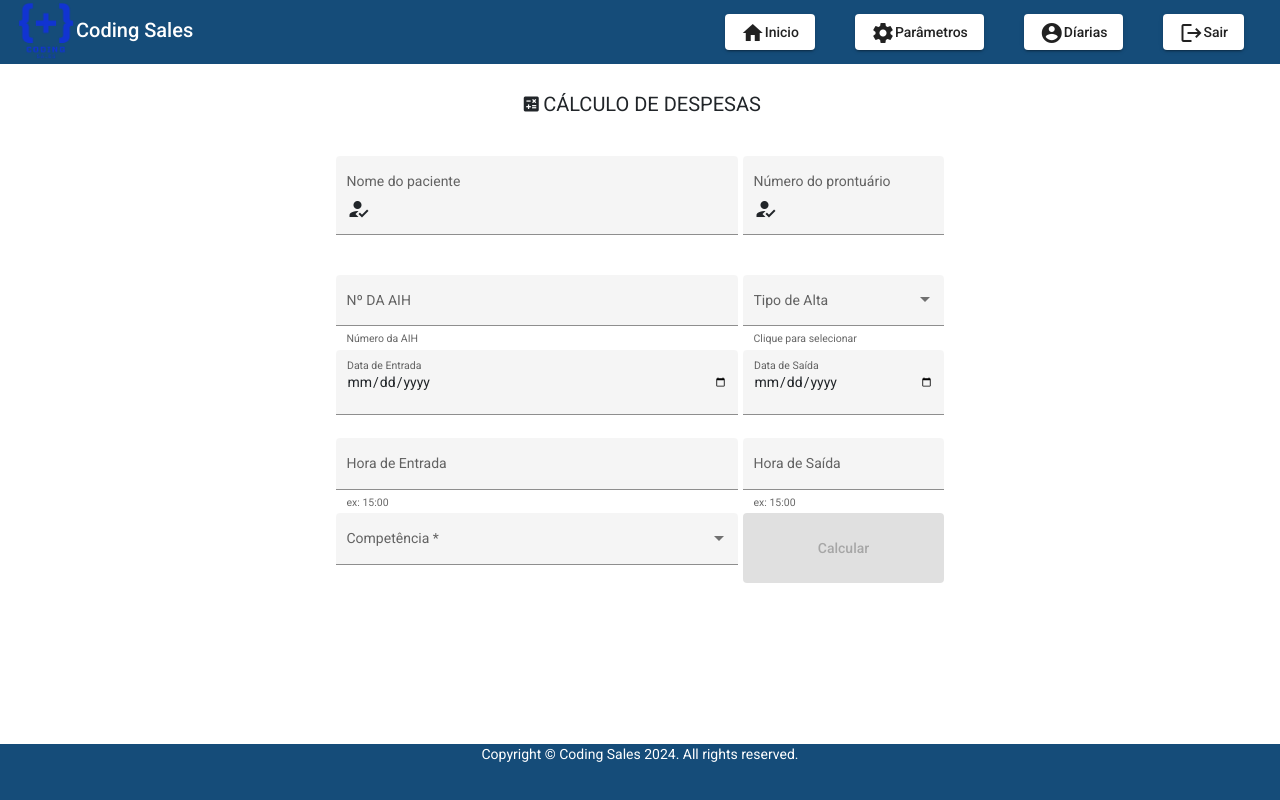
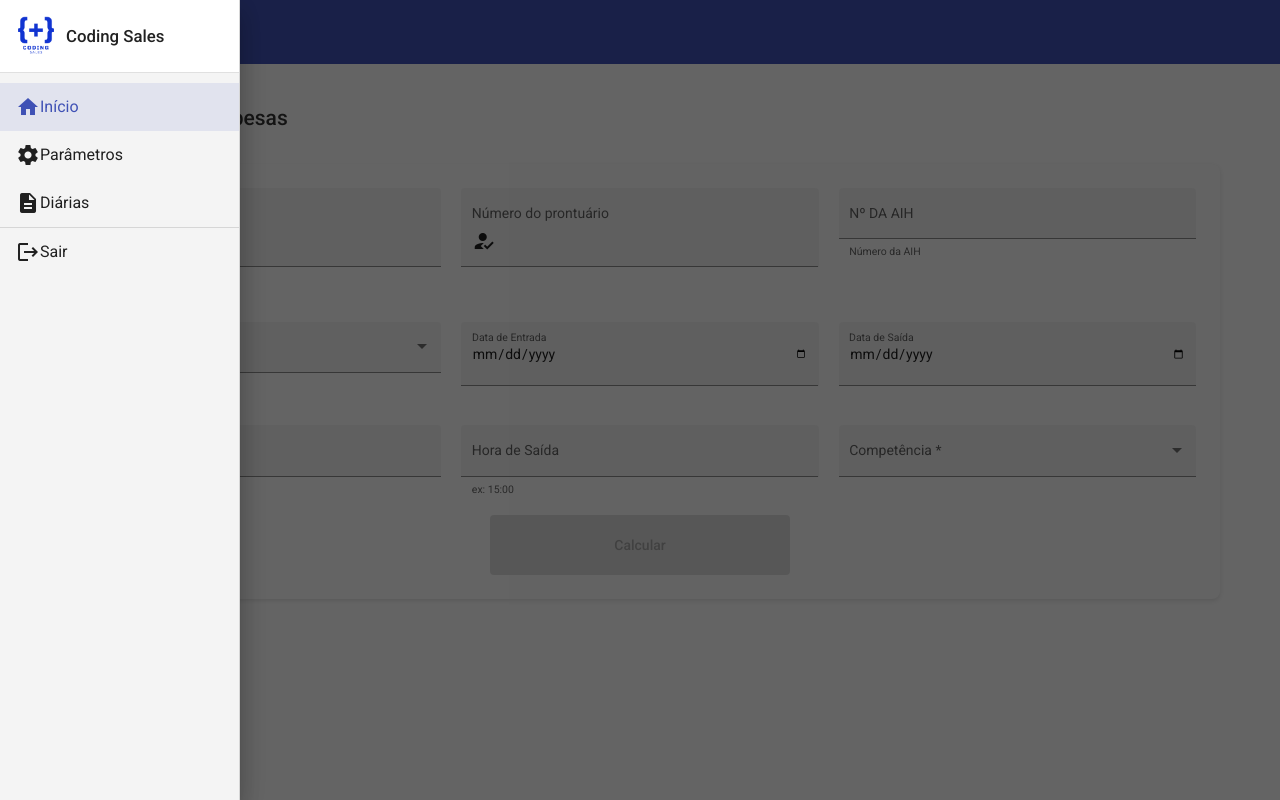
Before and after one commit to Ferkz/frontenddiarias, an Angular app: page / in a window 1280 px wide. Built offline with nearby package versions, Linux system fonts and the light colour scheme.

Commit message:
ajuste menu

```diff
--- a/src/app/components/formcadastro/formcadastro.component.scss
+++ b/src/app/components/formcadastro/formcadastro.component.scss
@@ -1,44 +1,75 @@
-$menuBreakpoint: 768px;
-$primaryColor: #154c79;
+// Estilo geral para o container principal
+.container {
+  padding: 20px;
+  margin: auto;
+  max-width: 1200px;
+}
 
-.container-form{
+// Estilização do título do formulário
+.title {
   display: flex;
-  justify-content: center;
-  flex-wrap: wrap;
-  margin: 10px;
+  align-items: center;
+  gap: 10px;
+  margin-bottom: 24px;
+  font-size: 1.5em;
+  font-weight: 500;
+  color: #333;
 }
-.title {
-  font-size: 20px;
-  justify-content: center;
-  display: flex;
-  margin: 30px;
-  text-transform: uppercase;
-  .title-icon{
-    font-size: 20px;
-    text-align: center;
+
+// Container principal do formulário
+.container-form {
+  padding: 24px;
+  background-color: #f9f9f9;
+  border-radius: 8px;
+  box-shadow: 0 2px 4px rgba(0, 0, 0, 0.1);
+}
+
+// Grid que organiza os campos do formulário
+.grid-form-container {
+  display: grid;
+  // Cria colunas responsivas: em telas grandes, teremos 2 ou mais colunas.
+  // Em telas menores, os itens se ajustarão para 1 coluna.
+  grid-template-columns: repeat(auto-fit, minmax(320px, 1fr));
+  gap: 20px; // Espaçamento entre os campos
+}
+
+// Garante que cada mat-form-field ocupe toda a largura do seu container no grid
+::ng-deep .mat-form-field {
+  width: 100%;
+}
+
+// Estilo para a div de mensagem de erro
+.alert-danger {
+  color: #f44336; // Vermelho do Material Design
+  font-size: 0.75em;
+  margin-top: -15px;
+  margin-bottom: 10px;
+}
+
+// Estilo para o botão de envio
+button[mat-raised-button] {
+  // Faz o botão ocupar todas as colunas do grid
+  grid-column: 1 / -1;
+  width: 100%;
+  max-width: 300px; // Largura máxima para o botão
+  justify-self: center; // Centraliza o botão no grid
+  padding: 12px 0;
+  font-size: 1em;
+}
+
+// Ajustes específicos para telas menores
+@media (max-width: 768px) {
+  .title {
+    font-size: 1.2em;
+    justify-content: center;
+  }
+
+  .container-form {
+    padding: 16px;
+  }
+
+  // Força uma única coluna em telas muito pequenas
+  .grid-form-container {
+    grid-template-columns: 1fr;
   }
 }
-.form-nome{
-  width: 100%;
-}
-.grid{
-  display: grid;
-}
-.grid-form-container {
-  grid-template-columns: 8fr 4fr  ;
-  grid-gap: 5px;
-}
-@media (max-width: $menuBreakpoint) {
-  .grid-form-container{
-    display: flex;
-    flex-direction: column;
-    flex-wrap: wrap;
-  }
-}
-.btn-calcular{
-  background-color  : $primaryColor;
-  color: #fff;
-  width: 100%;
-  height: 50px;
-  margin: 2px;
-}
--- a/src/app/components/header/header.component.html
+++ b/src/app/components/header/header.component.html
@@ -1,22 +1,43 @@
-<header>
-  <header class="app-header">
-    <mat-toolbar>
-      <div class="logo">
-        <a href="https://ferkz.github.io/luisfernandomonteiro/">
-        <img src="../../../assets/img/logo.png" width="60px" alt="logo coding sales">
+<mat-drawer-container class="app-container" autosize>
+
+  <mat-drawer #drawer class="app-sidenav" mode="over" opened="true">
+    <div class="logo-container">
+        <img src="../../../assets/img/logo.png" alt="Logo Coding Sales">
+        <span class="logo-name">Coding Sales</span>
+    </div>
+    <mat-nav-list class="menu-items">
+      <a mat-list-item routerLink="/" routerLinkActive="active-link" [routerLinkActiveOptions]="{exact: true}">
+        <mat-icon matListItemIcon>home</mat-icon>
+        <span matListItemTitle>Início</span>
       </a>
-              <span class="logo-name">Coding Sales</span>
-      </div>
-      <li class="burger" (click)="toggleMenu()">
-        <i class="material-icons">{{ isMenuOpen ? "close" : "menu" }}</i>
-      </li>
-      <span class="spacer"></span>
-      <div class="menu" [class.is-open]="isMenuOpen">
-        <button mat-raised-button routerLink="/" class="menu-item"><mat-icon>home</mat-icon>Inicio</button>
-        <button mat-raised-button class="menu-item" (click)="openDialog()"><mat-icon>settings</mat-icon>Parâmetros</button>
-        <button mat-raised-button routerLink="/lista-diarias" class="menu-item"><mat-icon>account_circle</mat-icon>Díarias</button>
-        <button mat-raised-button class="menu-item" routerLink="/login"><mat-icon>logout</mat-icon>Sair</button>
-      </div>
-      </mat-toolbar>
-  </header>
-</header>
+      <a mat-list-item (click)="openDialog()">
+        <mat-icon matListItemIcon>settings</mat-icon>
+        <span matListItemTitle>Parâmetros</span>
+      </a>
+      <a mat-list-item routerLink="/lista-diarias" routerLinkActive="active-link">
+        <mat-icon matListItemIcon>description</mat-icon>
+        <span matListItemTitle>Diárias</span>
+      </a>
+
+      <mat-divider></mat-divider>
+
+      <a mat-list-item >
+        <mat-icon matListItemIcon>logout</mat-icon>
+        <span matListItemTitle>Sair</span>
+      </a>
+    </mat-nav-list>
+  </mat-drawer>
+
+  <mat-drawer-content class="app-sidenav-content">
+    <mat-toolbar color="primary" class="app-toolbar">
+      <button mat-icon-button (click)="drawer.toggle()" aria-label="Toggle Sidenav">
+        <mat-icon>menu</mat-icon>
+      </button>
+      <span>Menu</span>
+    </mat-toolbar>
+    <div class="content-wrapper">
+      <router-outlet></router-outlet>
+    </div>
+  </mat-drawer-content>
+
+</mat-drawer-container>
--- a/src/app/components/header/header.component.scss
+++ b/src/app/components/header/header.component.scss
@@ -1,63 +1,73 @@
-$menuHeight: 60px;
-$menuBreakpoint: 768px;
-$primaryColor: #154c79;
+// Garante que o container ocupe toda a altura da tela
+.app-container {
+  height: 100vh;
+}
 
-.container{
-  margin: 20px;
-}
-#sus-logo{
-  padding-right: auto;
-}
-.app-header{
-  button{
-    margin: 0 16px;
-  }
-  .spacer {
-    flex: 1 1 auto;
-  }
-  .logo{
-    width: 60px;
-    height: 60px;
-    text-decoration: none;
-    @media (max-width: $menuBreakpoint) {
-      display: none;
+// Estilo do menu lateral
+.app-sidenav {
+  width: 240px;
+  background-color: #f4f4f4;
+  border-right: 1px solid rgba(0, 0, 0, 0.12);
+
+  .logo-container {
+    display: flex;
+    align-items: center;
+    padding: 16px;
+    gap: 10px;
+    background-color: #ffffff;
+    border-bottom: 1px solid rgba(0, 0, 0, 0.12);
+
+    img {
+      height: 40px;
+      width: auto;
+    }
+
+    .logo-name {
+      font-size: 1.2em;
+      font-weight: 500;
     }
   }
-  .mat-toolbar{
-    background-color:$primaryColor ;
-    color: white;
+
+  .menu-items {
+    padding-top: 10px;
+  }
+
+  // Estilo para o link ativo no menu
+  .active-link {
+    background-color: rgba(63, 81, 181, 0.1); /* Cor primária com transparência */
+    color: #3f51b5; /* Cor primária */
+
+    mat-icon {
+      color: #3f51b5;
+    }
   }
 }
-.burger {
-  padding: 0 10px;
-  display: none;
-  cursor: pointer;
-  i {
-    color: #fff;
-    line-height: $menuHeight;
-  }
-  @media (max-width: $menuBreakpoint) {
-    display: block;
+
+// Estilo para o conteúdo principal
+.app-sidenav-content {
+  display: flex;
+  flex-direction: column;
+  height: 100%;
+}
+
+// Barra de ferramentas superior
+.app-toolbar {
+  position: sticky;
+  top: 0;
+  z-index: 2;
+}
+
+// Wrapper para o conteúdo da rota, com padding
+.content-wrapper {
+  padding: 24px;
+  flex-grow: 1; // Faz o conteúdo crescer para ocupar o espaço disponível
+  overflow-y: auto; // Adiciona rolagem se o conteúdo for maior que a tela
+}
+
+// Media query para esconder o menu lateral por padrão em telas pequenas
+@media (max-width: 768px) {
+  .app-sidenav {
+    // Por padrão, o menu virá fechado em telas mobile.
+    // Você pode remover o `opened="true"` do HTML para que ele comece fechado.
   }
 }
-.menu {
-  display: flex;
-  align-items: center;
-  @media (max-width: $menuBreakpoint) {
-    display: none;
-    &.is-open {
-      display: block;
-      position: absolute;
-      top: #{$menuHeight +1 };
-      background:$primaryColor ;
-      width: 96%;
-    }
-}
-  .menu-item {
-    margin: 20px;
-    display: flex;
-  }
-}
-.btn-calcular{
-  width: 10px;
-}
--- a/src/app/components/header/header.component.ts
+++ b/src/app/components/header/header.component.ts
@@ -1,5 +1,6 @@
-import { Component, OnInit } from '@angular/core';
+import { Component } from '@angular/core';
 import { MatDialog } from '@angular/material/dialog';
+import { Router } from '@angular/router';
 import { ModalComponent } from '../modal/modal.component';
 
 @Component({
@@ -7,19 +8,16 @@ import { ModalComponent } from '../modal/modal.component';
   templateUrl: './header.component.html',
   styleUrls: ['./header.component.scss']
 })
+export class HeaderComponent {
 
-export class HeaderComponent implements OnInit {
-  constructor(public dialog: MatDialog) { }
+  constructor(
+    private dialog: MatDialog,
+    private router: Router
+  ) { }
 
-  ngOnInit(): void {
+
+  openDialog(): void {
+    this.dialog.open(ModalComponent)
+
   }
-  openDialog(){
-    this.dialog.open(ModalComponent)
-  }
-  isMenuOpen = false;
-
-  toggleMenu(): void {
-    this.isMenuOpen = !this.isMenuOpen;
-  }
-
 }
--- a/src/app/components/lista-diarias/lista-diarias.component.scss
+++ b/src/app/components/lista-diarias/lista-diarias.component.scss
@@ -1,30 +1,64 @@
-table {
-  width: 100%;
-  margin: 2px;
+// Estilo geral para o container principal
+.container {
+  padding: 20px;
+  margin: auto;
+  max-width: 1200px;
 }
-.container-busca.mat-form-field + .mat-form-field {
-  margin: 8px;
-  width: 100%;
-}
+
+// Container dos filtros
 .container-busca {
   display: flex;
-  margin: 20px 0;
-  border: 1px solid rgb(211, 208, 208);
-  border-radius: 1rem;
-  padding: 1rem;
+  flex-wrap: wrap; // Permite que os itens quebrem para a próxima linha
+  gap: 16px; // Espaçamento entre os itens
+  align-items: center; // Alinha os itens verticalmente
+  margin-bottom: 24px;
+  padding: 16px;
+  background-color: #f5f5f5;
+  border-radius: 8px;
+
+  .title-form-busca {
+    width: 100%; // O título ocupa a largura toda
+    margin: 0 0 10px 0;
+    font-size: 1.2em;
+    font-weight: 500;
+  }
+
+  .filtro-item {
+    flex-grow: 1; // Permite que os itens cresçam para ocupar o espaço
+    min-width: 200px; // Largura mínima para cada item do filtro
+  }
 }
-.title-form-busca{
+
+// Container que permite a tabela rolar horizontalmente
+.mat-table-responsive-wrapper {
   width: 100%;
-  font-size: 15px;
+  overflow-x: auto; // A mágica acontece aqui!
+  -webkit-overflow-scrolling: touch; // Melhora a experiência de rolagem em iOS
 }
-.mat-form-field{
-  margin: 0px 20px 0px 20px;
 
+// Garante que a tabela não tente ser menor que seu conteúdo mínimo
+.mat-table {
+  width: 100%;
+  min-width: 800px; // Defina uma largura mínima para a tabela aparecer corretamente
 }
-.btn-find{
-  width: 100%;
-  height: 100%;
-  align-items: center;
-  padding: 10px;
-  margin-left: 20px;
+
+// Paginação com estilo
+.mat-paginator {
+  margin-top: 20px;
 }
+
+// Media Query para telas pequenas (dispositivos móveis)
+@media (max-width: 768px) {
+  .container-busca {
+    flex-direction: column;
+    align-items: stretch;
+
+    .filtro-item {
+      width: 100%;
+    }
+  }
+
+  .mat-table {
+    min-width: auto;
+  }
+}
```
Also changed, not shown: src/app/app.module.ts (+6 -1 lines).
